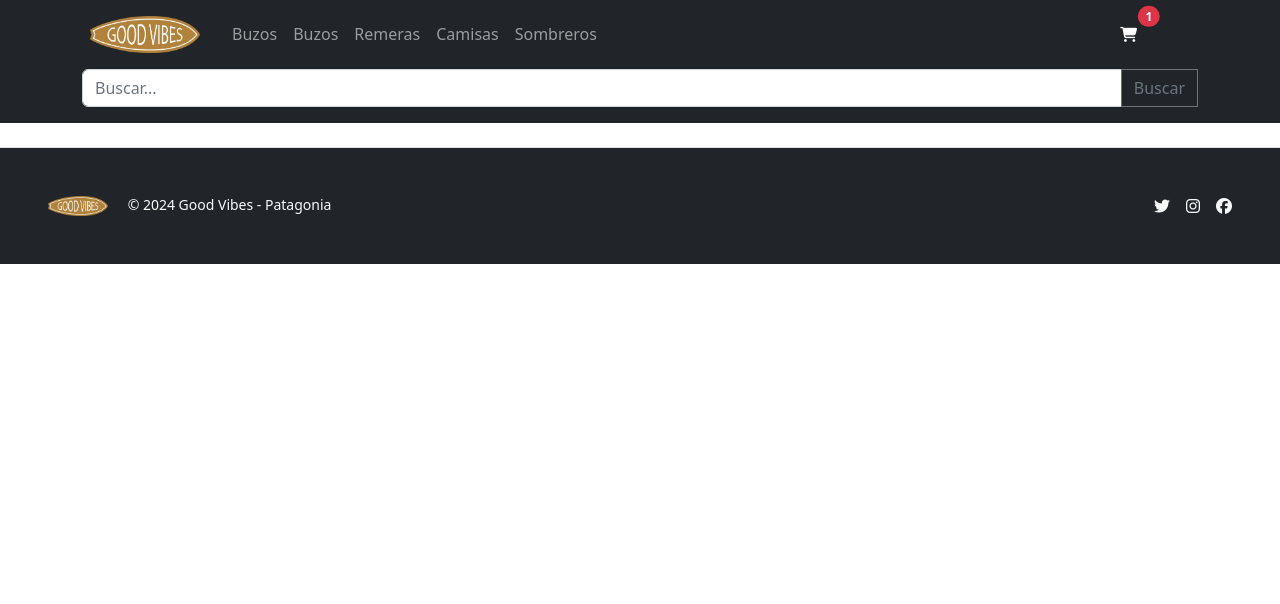
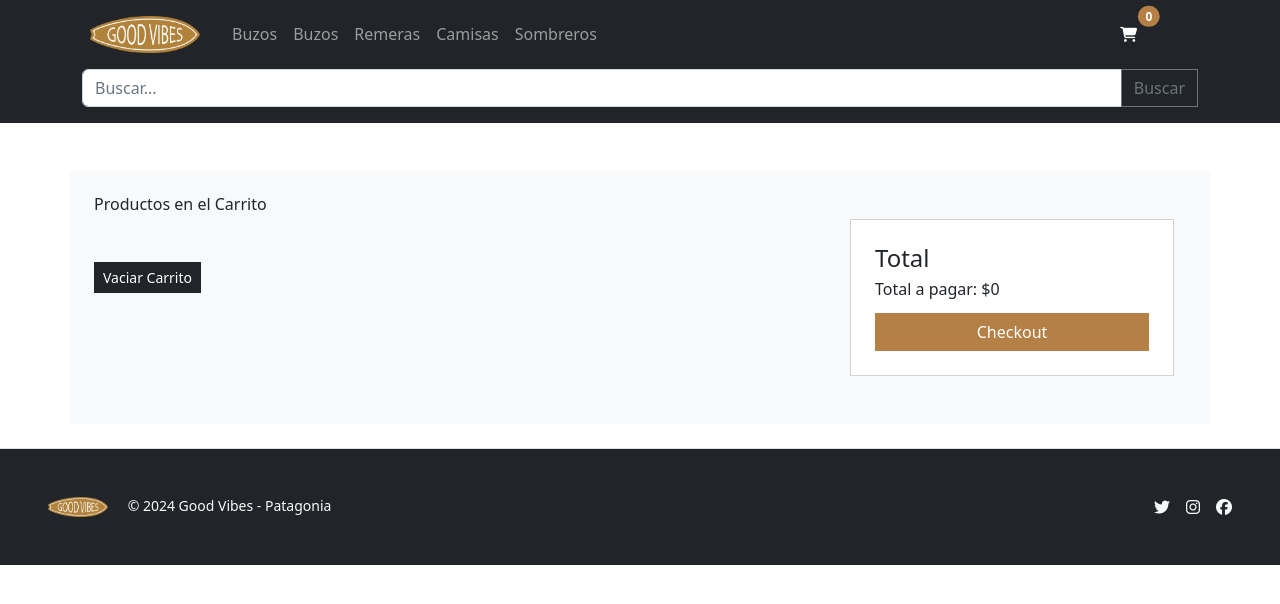
Before and after one commit to vertegrande/PFinal-React-Perez, a React (Vite) app: page /cart in a window 1280 px wide. Shown: the top 604 px of the page. Built offline with nearby package versions, Linux system fonts and the light colour scheme.

Commit message:
Beta Final react

```diff
--- a/src/App.css
+++ b/src/App.css
@@ -6,3 +6,11 @@ a {
   color: var(--bs-link-color);
   text-decoration: none !important;
 }
+.bg-warning, .bg-warning a {
+  --bs-bg-opacity: 1;
+  background-color: #b48046 !important;
+  color: #fff !important;
+}
+.display-6 {
+  font-size: 1.5rem;
+}
--- a/src/App.jsx
+++ b/src/App.jsx
@@ -6,12 +6,13 @@ import ItemListContainer from './components/ItemListContainer';
 import Category from './components/Category';
 import ItemDetailContainer from './components/ItemDetailContainer';
 import Footer from './components/Footer';
-
-
+import CartContextProvider from './components/CartContext';
+import Cart from './components/Cart'; // Importa el componente Cart
 
 const App = () => {
   return (
     <Router>
+      <CartContextProvider>
         <div>
           <NavBar />
           <Buscador />
@@ -19,9 +20,11 @@ const App = () => {
             <Route exact path="/" element={<ItemListContainer />} />
             <Route path="/category/:category" element={<Category />} />
             <Route path="/item/:id" element={<ItemDetailContainer />} />
+            <Route path="/cart" element={<Cart />} /> {/* Aquí corregido */}
           </Routes>
           <Footer />
         </div>
+      </CartContextProvider>
     </Router>
   );
 };
--- /dev/null
+++ b/src/components/Cart.jsx
@@ -0,0 +1,44 @@
+import { useContext } from 'react';
+import { CartContext } from './CartContext';
+
+const Cart = () => {
+  const { cart, removeItem, clear, sumaTotalProductos } = useContext(CartContext);
+
+  return (
+    <div className="container bg-light mt-5 p-4">
+      <div className="row">
+        <div className="col-md-8">
+          <h6>Productos en el Carrito</h6>
+          <table className="table">
+            <tbody>
+              {cart.map((item) => (
+                <tr key={item.id}>
+                  <td className="align-middle">
+                    <img src={item.imagen} alt={item.nombre} width="80" />
+                  </td>
+                  <td className="text-start align-middle">{item.nombre}</td>
+                  <td className="text-start align-middle">${item.precio}</td>
+                  <td className="text-start align-middle">{item.cantidad}</td>
+                  <td className="text-start align-middle">${item.cantidad * item.precio}</td>
+                  <td className="text-end align-middle">
+                    <button className="btn btn-secondary btn-sm rounded-0" onClick={() => removeItem(item.id)}><i className="fa-solid fa-trash-can"></i></button>
+                  </td>
+                </tr>
+              ))}
+            </tbody>
+          </table>
+          <button className="my-4 btn btn-dark btn-sm rounded-0" onClick={clear}>Vaciar Carrito</button>
+        </div>
+        <div className="col-md-4 p-4">
+          <div className="card p-4 rounded-0">
+            <h4>Total</h4>
+            <p>Total a pagar: ${sumaTotalProductos()}</p>
+            <a className="btn bg-warning rounded-0" href="/checkout">Checkout</a>
+          </div>
+        </div>
+      </div>
+    </div>
+  );
+};
+
+export default Cart;
--- /dev/null
+++ b/src/components/CartContext.jsx
@@ -0,0 +1,62 @@
+import PropTypes from "prop-types";
+import { createContext, useState } from "react";
+
+export const CartContext = createContext();
+
+const CartContextProvider = ({ children }) => {
+    const [cart, setCart] = useState([]);
+
+    const addItem = (item, cantidad) => {
+        if (isInCart(item.id)) {
+            let pos = cart.findIndex((product) => product.id === item.id);
+            cart[pos].cantidad += cantidad;
+            setCart([...cart]);
+        } else {
+            setCart([...cart, { ...item, cantidad: cantidad }]);
+        }
+    };
+
+    const removeItem = (id) => {
+        const items = cart.filter((product) => product.id != id);
+        setCart([...items]);
+    };
+
+    const clear = () => {
+        setCart([]);
+    };
+
+    const isInCart = (id) => {
+        return cart.some((product) => product.id === id);
+    };
+
+    const cantTotalProductos = () => {
+        return cart.reduce((acum, product) => (acum += product.cantidad), 0);
+    };
+
+    const sumaTotalProductos = () => {
+        return cart.reduce(
+            (acum, product) => (acum += product.cantidad * product.precio),
+            0
+        );
+    };
+
+    return (
+        <CartContext.Provider
+            value={{
+                cart,
+                addItem,
+                removeItem,
+                clear,
+                cantTotalProductos,
+                sumaTotalProductos,
+            }}
+        >
+            {children}
+        </CartContext.Provider>
+    );
+};
+CartContextProvider.propTypes = {
+    children: PropTypes.node.isRequired,
+};
+
+export default CartContextProvider;
--- /dev/null
+++ b/src/components/CartWidget.jsx
@@ -0,0 +1,23 @@
+import { useContext } from "react";
+import { CartContext } from "./CartContext";
+import { Link } from "react-router-dom";
+
+const CartWidget = () => {
+    const { cantTotalProductos } = useContext(CartContext);
+
+    const handleClick = (e) => {
+        if (cantTotalProductos() === 0) {
+            e.preventDefault(); // Evita la navegación predeterminada si no hay productos en el carrito
+        }
+    };
+
+    return (
+        <Link to={"/cart"} className="position-relative" onClick={handleClick}>
+            <span>
+                {cantTotalProductos() > 0 ? cantTotalProductos() : "0"}
+            </span>
+        </Link>
+    );
+};
+
+export default CartWidget;
--- a/src/components/Category.jsx
+++ b/src/components/Category.jsx
@@ -15,9 +15,11 @@ const Category = () => {
 
   return (
     <div>
-      <h2>{category}</h2>
+         <section className='bg-warning'>
+ <h2 className='container py-3 display-6 text-uppercase text-black-50'>{category}</h2> </section>
       <ItemList productos={filteredProducts} />
     </div>
+
   );
 };
 
--- a/src/components/Item.jsx
+++ b/src/components/Item.jsx
@@ -1,23 +1,29 @@
+import  { useContext } from 'react';
 import { Link } from 'react-router-dom';
 import PropTypes from 'prop-types';
+import { CartContext } from './CartContext'; // Asegúrate de importar correctamente el contexto del carrito
 
 const Item = ({ id, nombre, imagen, precio }) => {
+  const { addItem } = useContext(CartContext); // Obtener la función addItem del contexto del carrito
+
   const handleClick = () => {
     console.log("ID del producto:", id);
     console.log("Nombre del producto:", nombre); // Agregar console.log para el nombre del producto
+    addItem({ id, nombre, imagen, precio }, 1); // Llamar a la función addItem con los datos del producto
   };
 
   return (
     <div className="col-md-3">
-      <div className="card mb-1 border-0 ">
-        <Link to={`/item/${id}`} onClick={handleClick}>
+      <div className="card mb-1 border-0 mb-4">
+        <Link to={`/item/${id}`}>
           <img src={imagen} className="img-fluid" alt={nombre} />
           <div className="card-body">
-            <p className="badge text-bg-dark border-bottom ">${precio}</p>
-            <h6 className="fw-bold link-dark">{nombre}</h6>
+            <p className="badge rounded-0 bg-warning border-bottom ">${precio}</p>
+            <h6 className=" border-top pt-4 fw-bold link-dark">{nombre}</h6>
             <small className="link-dark">SKU: {id}</small>
           </div>
         </Link>
+        <button className="btn btn-dark rounded-0" onClick={handleClick}>Agregar al carrito</button> {/* Botón para agregar al carrito */}
       </div>
     </div>
   );
--- a/src/components/ItemDetailContainer.jsx
+++ b/src/components/ItemDetailContainer.jsx
@@ -41,15 +41,16 @@ const ItemDetailContainer = () => {
   }
 
   return (
-    <div>
+    <div className='container row'>
+       <div className='col-12 mx-auto'>
       <Item
         id={product.id}
         nombre={product.nombre}
         imagen={product.imagen}
         precio={product.precio}
       />
-      <p>{product.descripcion}</p>
-    </div>
+      <p className='lead'>{product.descripcion}</p>
+    </div> </div>
   );
 };
 
--- a/src/components/ItemListContainer.jsx
+++ b/src/components/ItemListContainer.jsx
@@ -6,7 +6,6 @@ const ItemListContainer = () => {
   const [productos, setProductos] = useState([]);
   const [loading, setLoading] = useState(true);
   const [error, setError] = useState(null);
-  const [filtroCategoria, setFiltroCategoria] = useState('');
 
   useEffect(() => {
     const fetchProductos = () => {
@@ -25,14 +24,9 @@ const ItemListContainer = () => {
     fetchProductos();
   }, []);
 
-  const handleFiltroChange = (e) => {
-    setFiltroCategoria(e.target.value);
-  };
 
   let productosFiltrados = productos;
-  if (filtroCategoria) {
-    productosFiltrados = productos.filter(producto => producto.categoria === filtroCategoria);
-  }
+
 
   if (loading) {
     return <div>Cargando productos...</div>;
@@ -44,17 +38,6 @@ const ItemListContainer = () => {
 
   return (
     <div>
-      <div>
-        <label htmlFor="filtroCategoria">Filtrar por categoría:</label>
-        <select id="filtroCategoria" value={filtroCategoria} onChange={handleFiltroChange}>
-          <option value="">Todos</option>
-          <option value="materos">Termos y Mates</option>
-          <option value="buzos">Buzos</option>
-          <option value="remeras">Remeras</option>
-          <option value="camisas">Camisas</option>
-          <option value="sombreros">Sombreros</option>
-        </select>
-      </div>
       <ItemList productos={productosFiltrados} />
     </div>
   );
--- a/src/components/NavBar.jsx
+++ b/src/components/NavBar.jsx
@@ -1,5 +1,7 @@
 import { NavLink } from 'react-router-dom';
 import goodvibesLogo from '../assets/goodvibes.png';
+import CartWidget from "./CartWidget";
+
 
 const NavBar = () => {
   // Función para imprimir la ruta al hacer clic en un enlace
@@ -42,13 +44,14 @@ const NavBar = () => {
                 Sombreros
               </NavLink>
             </li>
+
           </ul>
 
           <span className="d-none d-sm-block me-5">
             <span className="btn btn-dark position-relative">
-              <NavLink className="nav-link px-0 notification-indicator notification-indicator-warning notification-indicator-fill fa-icon-wait" to="/carrito" onClick={() => logRouteOnClick("/carrito")}>
+              <NavLink className="nav-link px-0 notification-indicator notification-indicator-warning notification-indicator-fill fa-icon-wait" to="/cart" onClick={() => logRouteOnClick("/carrito")}>
                 <i className="fa fa-shopping-cart" style={{ fontSize: '15px', transformOrigin: '0.5625em 0.5em' }}></i>
-                <span className="position-absolute top-0 start-100 translate-middle badge rounded-pill bg-danger">1</span>
+                <span className="position-absolute top-0 start-100 translate-middle badge rounded-pill bg-warning text-secondary"> <CartWidget /></span>
               </NavLink>
             </span>
           </span>
```
Also changed, not shown: src/context/cartContext.jsx (deleted). Lines whose indentation alone changed are shown as unchanged.
